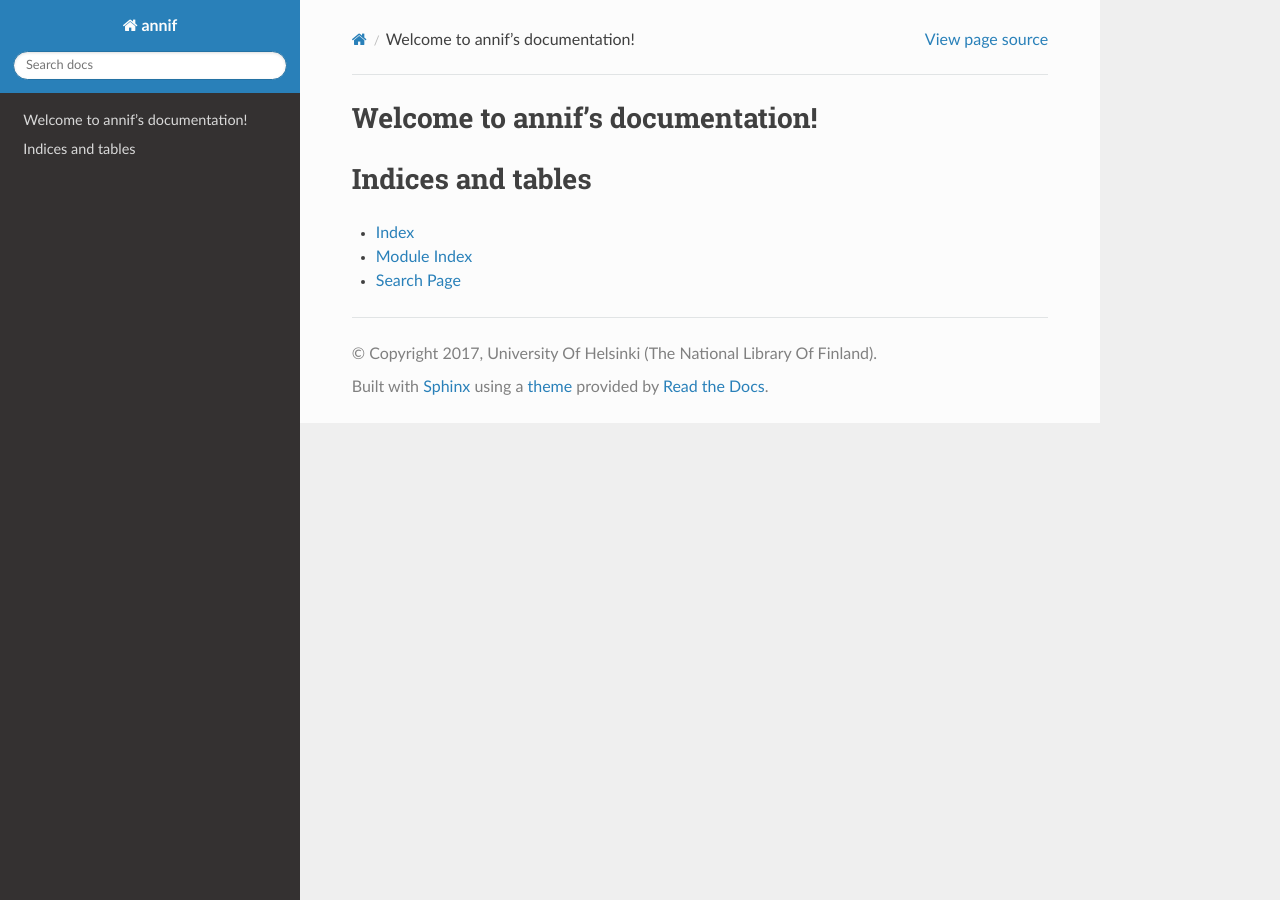
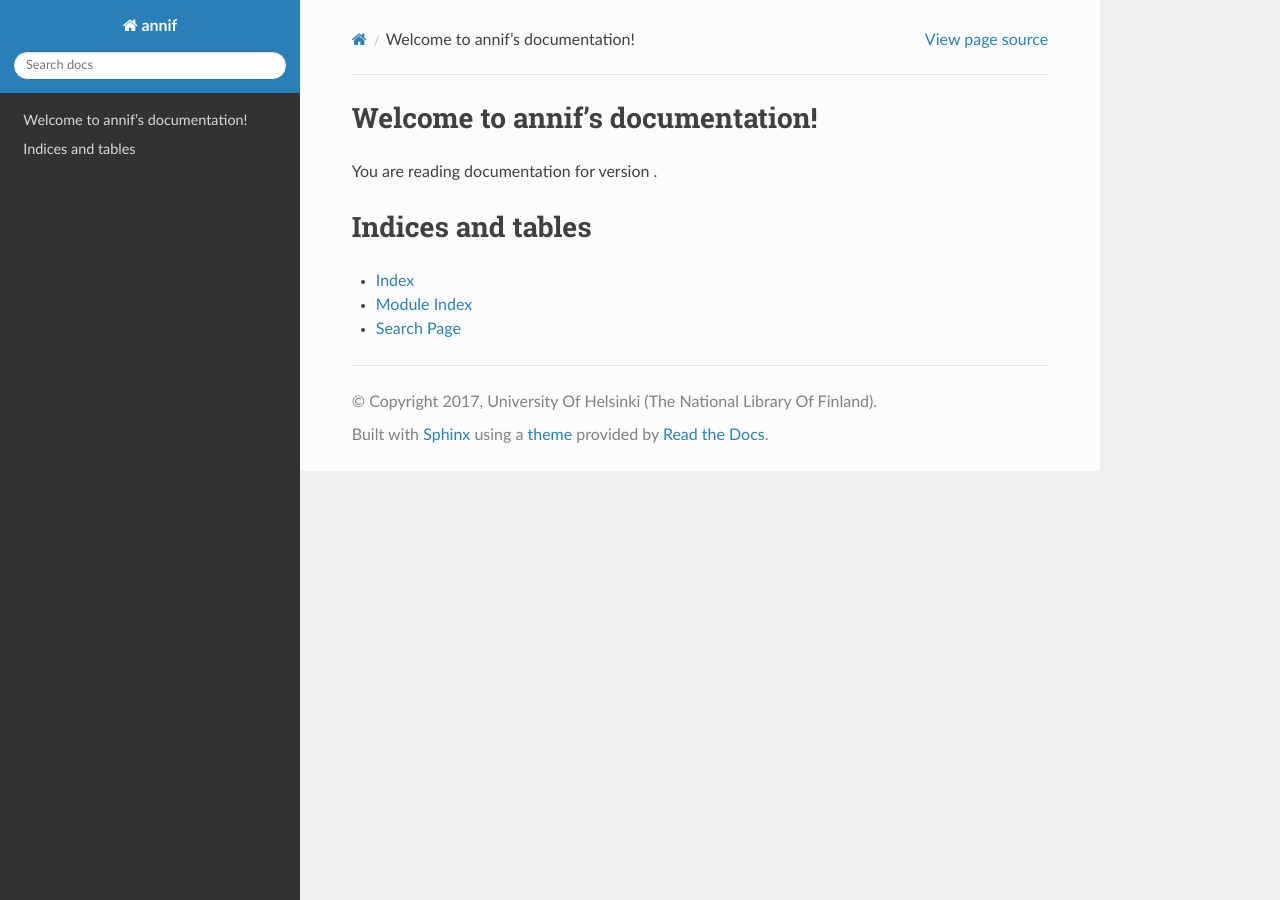
Before and after one commit to NatLibFi/Annif, a Sphinx documentation site: the page built from docs/index.rst, in a window 1280 px wide. Built offline with Sphinx 7.4.7 and the Read the Docs theme 2.0.0, drawn with Linux system fonts in a browser that asks for light colours; some of the changed lines change nothing that is shown.

Commit message:
Get version number from GitHub tag

```diff
--- a/docs/conf.py
+++ b/docs/conf.py
@@ -11,6 +11,7 @@
 # documentation root, use os.path.abspath to make it absolute, like shown here.
 #
 import os
+import re
 import sys
 sys.path.insert(0, os.path.abspath('..'))
 
@@ -20,6 +21,12 @@ sys.path.insert(0, os.path.abspath('..'))
 project = 'annif'
 copyright = '2017, University Of Helsinki (The National Library Of Finland)'
 author = 'Osma Suominen'
+
+# Get version number from GitHub tag
+# The full version, including alpha/beta/rc tags.
+release = re.sub('^v', '', os.popen('git describe --tags').read().strip())
+# The short X.Y version.
+version = release
 
 
 # -- General configuration ---------------------------------------------------
--- a/docs/index.rst
+++ b/docs/index.rst
@@ -5,6 +5,8 @@
 
 Welcome to annif's documentation!
 =================================
+
+You are reading documentation for version |version|.
 
 .. toctree::
    :maxdepth: 2
```
